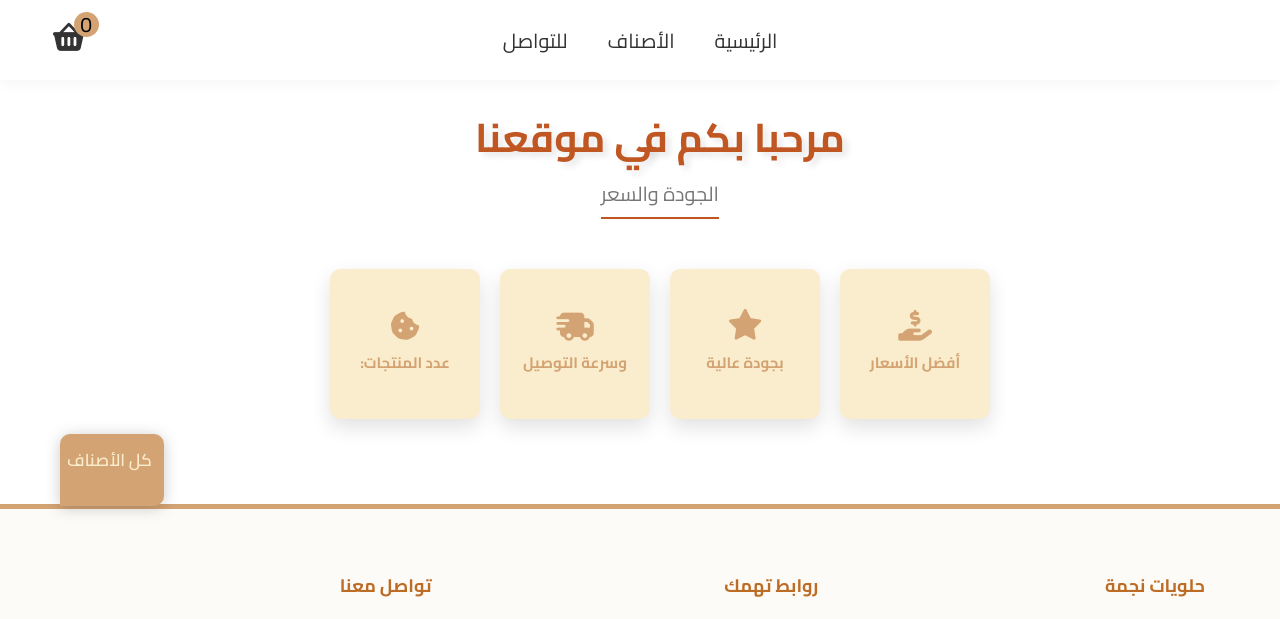
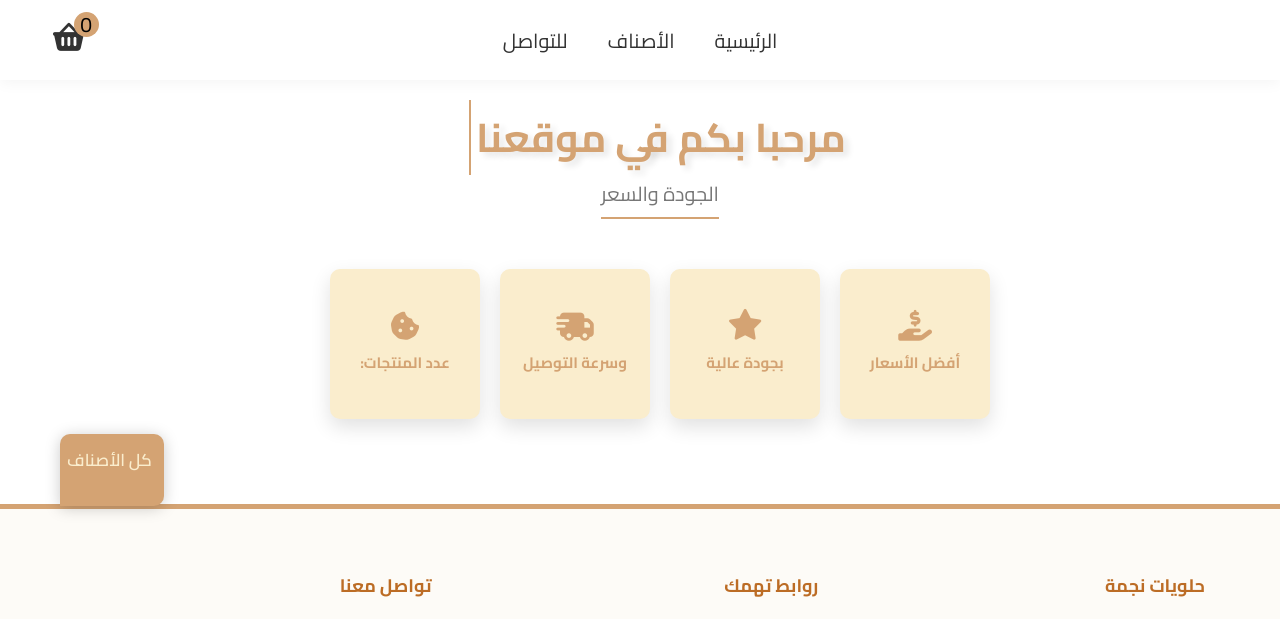
Before and after one commit to ayoubgz1/cooking-website, a plain HTML site: page index.html in a window 1280 px wide. Shown: the top 619 px of the page. Drawn offline with Linux system fonts and the light colour scheme; no server answers.

Commit message:
Add files via upload

```diff
--- a/style.css
+++ b/style.css
@@ -117,20 +117,20 @@ nav .nav-icon{
 }
 .title h2{
 font-size: 40px;
-color: var(--accent-color);
+color: var(--primary-color);
 font-weight: bolder;
- text-shadow: 5px 4px 6px rgba(0, 0, 0, 0.097);
+text-shadow: 5px 4px 6px rgba(0, 0, 0, 0.097);
+border-left: var(--primary-color) 2px solid ;
+padding: 0 5px;
+
 }
 .title h3{
-  font-size: 20px;
-color: #777;
+font-size: 20px;
+color: var(--light-text);
 font-weight: 400;
-border-bottom: 2px var(--accent-color) solid;
+border-bottom: 2px var(--primary-color) solid;
 padding-bottom: 5px;
 }
-
-
-
 
 
   /* إعدادات المتغيرات والألوان لتسهيل التعديل */
@@ -171,7 +171,11 @@ padding-bottom: 5px;
           padding: 10px 12px 30px 7px;
           border-radius:10px 10px 10px 0px ;
        box-shadow: 0 2px 15px rgba(0, 0, 0, 0.206);
+       transition: 0.3s ease-in-out;
       }
+       .products-span:hover{
+        transform: translateY(-10px);
+       }
 
       /* تصميم بطاقة المنتج */
       .product-card {
@@ -831,6 +835,7 @@ transition: 0.3s ease-in-out;
 }
 .card:hover,.card:focus{
   scale: 1.1;
+  transform: translateY(-10px);
 }
 
 
@@ -922,5 +927,4 @@ font-size: 15px;
 .product-price p{
   flex-direction: column;
 }
-
 }
```
